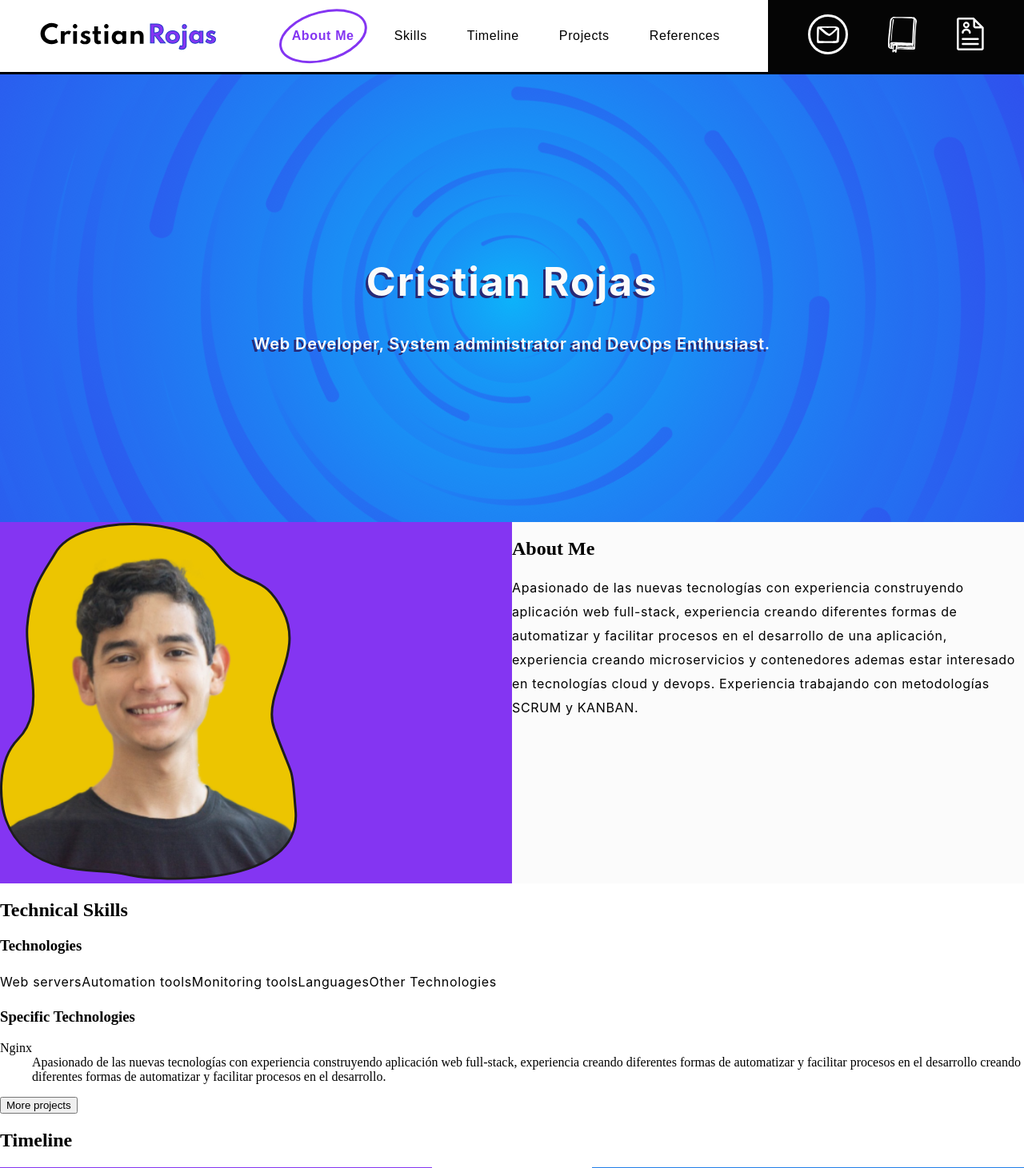
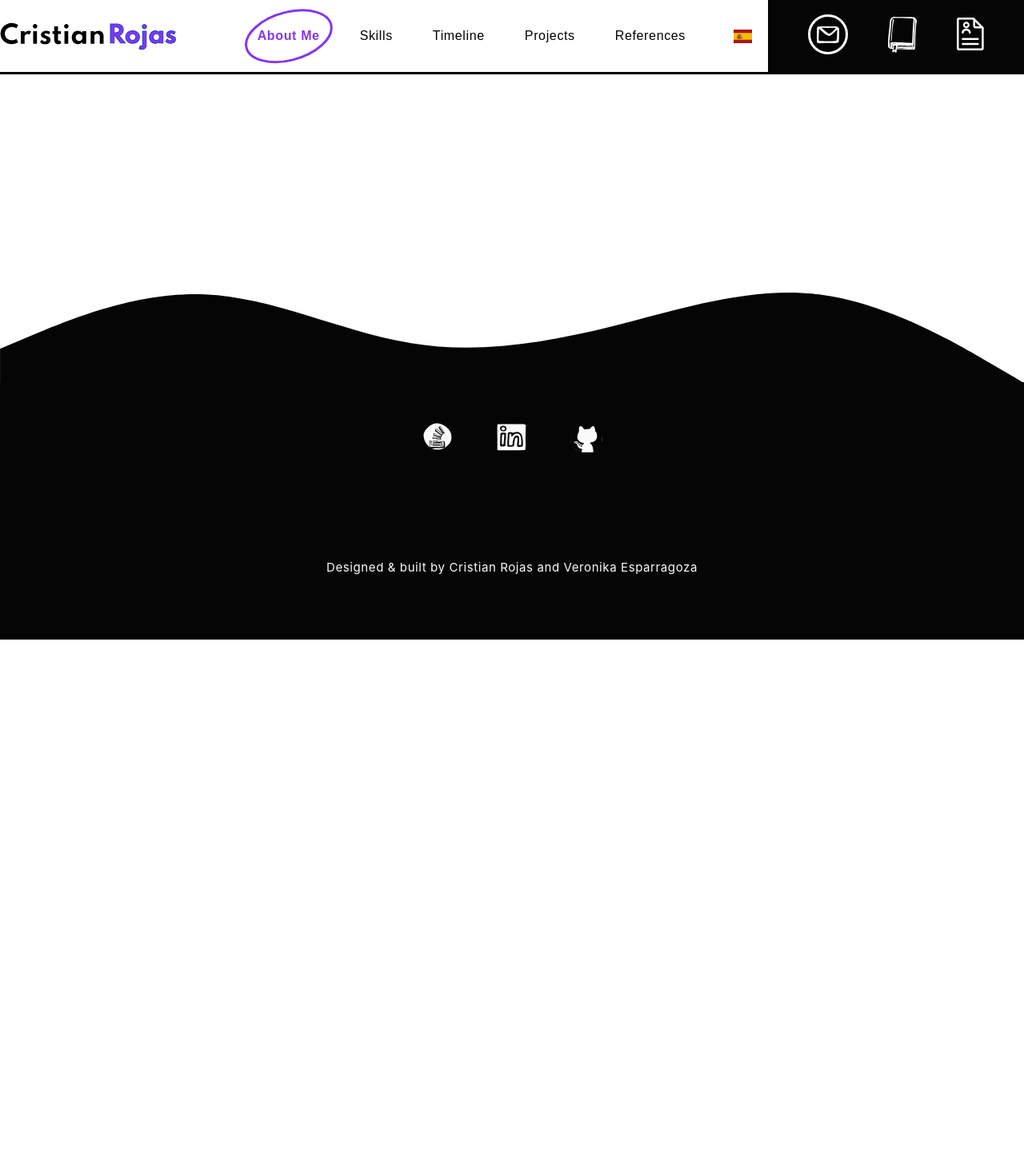
Before and after one commit to Cristian-Rojas-Cruz/cristianrojas, a Next.js app: page / in a window 1280 px wide. Shown: the top 1461 px of the page at 80% size. After the commit the page ends 800 px from the top, so only its background shows below. Built offline with nearby package versions, Linux system fonts and the light colour scheme.

Commit message:
fix: navbar responsive

```diff
--- a/src/components/Header.tsx
+++ b/src/components/Header.tsx
@@ -1,10 +1,26 @@
+import { useEffect } from "react";
 import Navbar from "./Navbar";
+import { useWindowSize } from "@/utils/hooks";
 
 const Header: React.FC = () => {
+  const { width } = useWindowSize();
+
+  const getLogo = () => {
+    if(width <= 768) {
+      return (<img className="header__logo" src="/logo-shorthand.svg" alt="Cristian Rojas" />)
+    } else {
+      return (<img className="header__logo" src="/logo.svg" alt="Cristian Rojas" />)
+    }
+  }
+
     return (
         <div className='header'>
-            <img className="header__logo" src="/logo.svg" alt="Cristian Rojas" />
+          <div className="container">
+            {
+              getLogo()
+            }
             <Navbar className="header__navigation"/>
+          </div>
         </div>
     )
 }
--- a/src/components/Navbar.tsx
+++ b/src/components/Navbar.tsx
@@ -11,9 +11,9 @@ const Navbar: React.FC<Props> = (props: Props) => {
     const [activeLink, setActiveLink] = useState<number>(0);
     const navbarRef = useRef<HTMLDivElement>(null);
 
-    const updateNavbar = (event: React.MouseEvent<HTMLAnchorElement>) => {
-        if (navbarRef.current) {
-            if (navbarRef.current.children[activeLink].children[0].className === "navbar-link-highlight__ellipse"){
+    const updateNavbar = (event: React.MouseEvent<HTMLAnchorElement>, index: Number) => {
+        if (navbarRef.current && index !== activeLink) {
+            if (navbarRef.current.children[activeLink].children[0].className === "navbar-link-highlight__ellipse" ){
                 navbarRef.current.children[activeLink].classList.remove("navbar-link-highlight");
                 navbarRef.current.children[activeLink].children[0].remove();
             }
@@ -41,7 +41,7 @@ const Navbar: React.FC<Props> = (props: Props) => {
     }
 
     const getNavbarLinkContent = (iconLink: string, text:string) => {
-        if (width <= 580) {
+        if (width <= 768) {
             return (
                 <>{generateImg(iconLink, text)}</>
             )
@@ -51,13 +51,14 @@ const Navbar: React.FC<Props> = (props: Props) => {
 
     const getNavbarMainLinks = () => (
         <>
-            <Link className="navbar-link navbar-link-highlight" onClick={updateNavbar} href="/#about-me">
+            <Link className="navbar-link navbar-link-highlight" onClick={(e) => updateNavbar(e,0)} href="/#about-me">
                 <img className="navbar-link-highlight__ellipse" src="/purple-ellipse.svg" alt="" /> {  getNavbarLinkContent("/home.svg" , "About Me") }
             </Link>
-            <Link className="navbar-link" onClick={updateNavbar} href="/#skills">{ getNavbarLinkContent("/briefcase.svg" , "Skills") }</Link>
-            <Link className="navbar-link" onClick={updateNavbar} href="/#timeline">{ getNavbarLinkContent("/clock.svg" , "Timeline") }</Link>
-            <Link className="navbar-link" onClick={updateNavbar} href="/#projects">{ getNavbarLinkContent("/projects-icon.svg" , "Projects") }</Link>
-            <Link className="navbar-link" onClick={updateNavbar} href="/#references">{ getNavbarLinkContent("/persons-icon.svg" , "References") }</Link>
+            <Link className="navbar-link" onClick={(e) => updateNavbar(e,1)} href="/#skills">{ getNavbarLinkContent("/briefcase.svg" , "Skills") }</Link>
+            <Link className="navbar-link" onClick={(e) => updateNavbar(e,2)} href="/#timeline">{ getNavbarLinkContent("/clock.svg" , "Timeline") }</Link>
+            <Link className="navbar-link" onClick={(e) => updateNavbar(e,3)} href="/#projects">{ getNavbarLinkContent("/projects-icon.svg" , "Projects") }</Link>
+            <Link className="navbar-link" onClick={(e) => updateNavbar(e,4)} href="/#references">{ getNavbarLinkContent("/persons-icon.svg" , "References") }</Link>
+
         </>
     )
 
@@ -69,17 +70,16 @@ const Navbar: React.FC<Props> = (props: Props) => {
         </>
     )
 
-    useEffect(() => {
-        if (width < 580) {
-
-        }
-    }, [])
 
     return (
         <div className={"navbar " + ((props.className)?props.className:"")} >
             <div className="navbar__main" ref={navbarRef}>
                 { getNavbarMainLinks() }
             </div>
+            <div className="navbar__middle">
+              <img src="/spain-flag.svg" alt="language" />
+            </div>
+
             <div className="navbar__secondary">
                 { getNavbarSecondaryLinks() }
             </div>
--- a/src/pages/_document.tsx
+++ b/src/pages/_document.tsx
@@ -6,7 +6,6 @@ const Document: NextPage = () => {
     <Html lang="en">
       <Head>
         <link rel="shortcut icon" href="/favicon.ico" />
-        <title>cristianrojas</title>
         <meta name="description" content="Cristian Rojas portfolio"></meta>
       </Head>
       <body>
--- a/src/pages/index.tsx
+++ b/src/pages/index.tsx
@@ -9,12 +9,13 @@ import References from '@/sections/References';
 const Home: NextPage = () => {
   return (
     <>
-      <Banner/>
-      <AboutMe />
+      {/* <Banner/> */}
+
+      {/* <AboutMe />
       <TechnicalSkills />
       <Timeline />
       <Projects />
-      <References />
+      <References /> */}
     </>
   )
 }
--- a/src/sections/AboutMe.tsx
+++ b/src/sections/AboutMe.tsx
@@ -3,10 +3,10 @@ import Background from "@/components/Background";
 const AboutMe = () => {
   return (
     <Background className="section" id="about-me" bg={["purple", "gray"]}>
-      <div>
+      <div className="container">
         <img src="./person-picture.svg" alt="" />
       </div>
-      <div>
+      <div className="container">
         <h2>About Me</h2>
         <p>Apasionado de las nuevas tecnologías con experiencia construyendo aplicación web full-stack, experiencia creando diferentes formas de automatizar y facilitar procesos en el desarrollo de una aplicación, experiencia creando microservicios y contenedores ademas estar interesado en tecnologías cloud y devops. Experiencia trabajando con metodologías SCRUM y KANBAN.</p>
       </div>
--- a/src/styles/base/_globals.base.scss
+++ b/src/styles/base/_globals.base.scss
@@ -1,5 +1,6 @@
 body {
     margin: 0;
+    min-height: 100vh;
 }
 
 #__next {
--- a/src/styles/components/_footer.components.scss
+++ b/src/styles/components/_footer.components.scss
@@ -1,8 +1,9 @@
 .footer {
     display: flex;
     flex-direction: column;
+    align-self: flex-end;
 
-    @include breakpoint($laptop) {
+    @include breakpoint($tablet) {
         margin-bottom: 90px;
     }
 
--- a/src/styles/components/_header.components.scss
+++ b/src/styles/components/_header.components.scss
@@ -5,13 +5,20 @@
     background-color: $primary-white-background-color;
     border-bottom: 3px solid $primary-black-border;
     width: 100%;
-    height: 90px;
 
-    display: flex;
-    justify-content: space-between;
+    & > div {
+      display: flex;
+      justify-content: space-between;
+      width: 100%;
+      height: 90px;
+    }
 
     &__logo {
         max-width: 220px;
-        padding-left:50px;
+
+        @include breakpoint($tablet) {
+          padding: 0px 20px;
+          max-width: 50px;
+        }
     }
 }
--- a/src/styles/components/_index.components.scss
+++ b/src/styles/components/_index.components.scss
@@ -3,3 +3,4 @@
 @import '@/styles/components/navbar.components';
 @import '@/styles/components/banner.components';
 @import '@/styles/components/background.components';
+@import '@/styles/components/container';
--- a/src/styles/components/_navbar.components.scss
+++ b/src/styles/components/_navbar.components.scss
@@ -1,7 +1,7 @@
 
 .navbar {
     display: flex;
-    gap: 60px;
+    //gap: 60px;
 
     a {
         font-family: 'League Spartan', sans-serif;
@@ -9,13 +9,13 @@
     }
 
     &__main {
-        padding-left: 50px;
+        padding: 0px 40px ;
         display: flex;
         justify-content: center;
         align-items: center;
         gap: 50px;
 
-        @include breakpoint($laptop) {
+        @include breakpoint($tablet) {
             border-top: 3px solid $primary-black-border;
             padding-left: 0px;
             position: fixed;
@@ -48,20 +48,31 @@
         }
     }
 
+    &__middle {
+      padding: 0px 20px;
+      display: flex;
+      justify-content: center;
+      align-items: center;
+      gap: 30px;
+
+    }
+
     &__secondary {
         justify-content: center;
         align-items: center;
-        padding-right: 50px;
-        padding-left: 50px;
+        padding: 0px 50px;
         display: flex;
         gap: 50px;
         background-color: $primary-black-background-color;
 
-        @include breakpoint($laptop) {
+        @include breakpoint($tablet) {
             background-color: #fff;
+            padding: 0px 20px;
+            gap: 30px;
 
             img {
                 filter: invert(1);
+                height: 30px;
             }
         }
 
```
Also changed, not shown: src/components/Card.tsx (added, +14 -0 lines), public/logo-shorthand.svg (added), src/styles/components/_container.scss (added).
